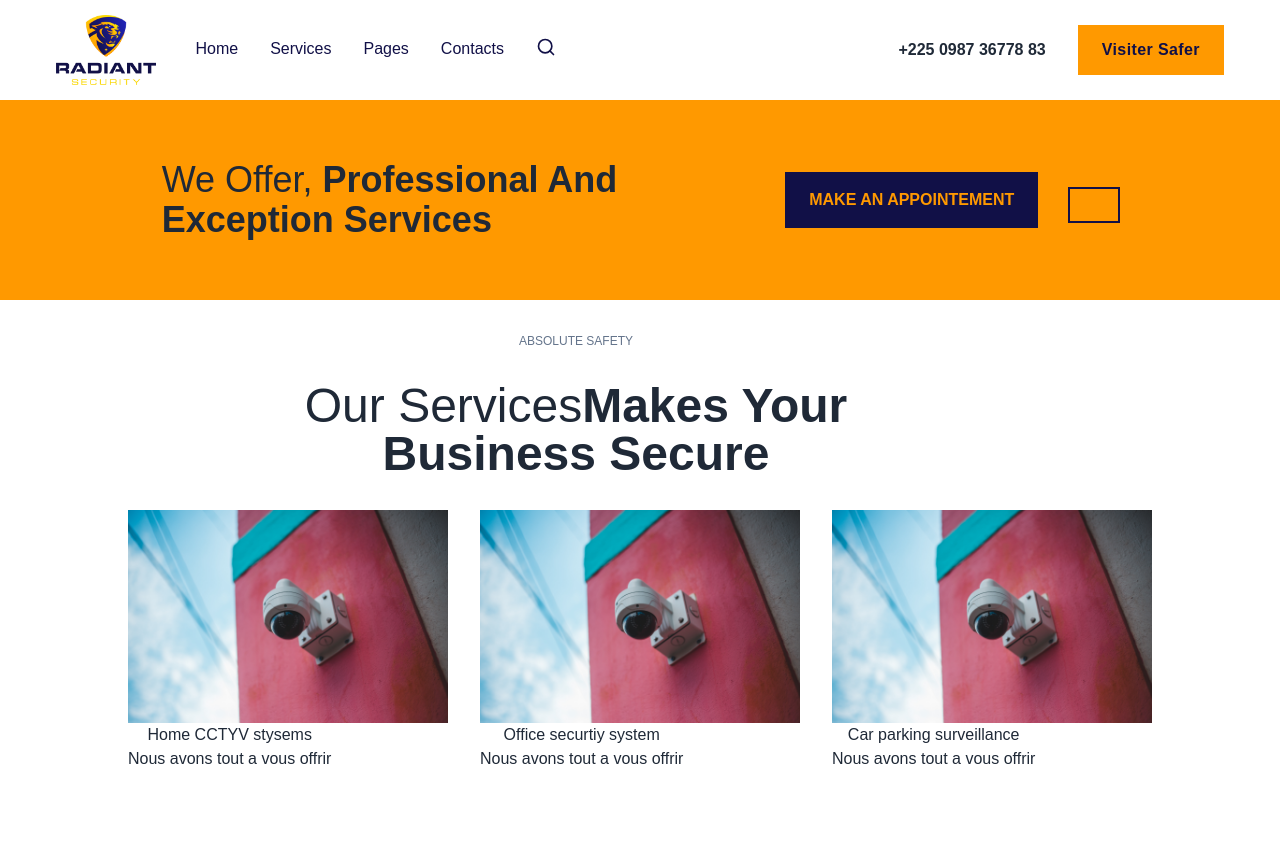
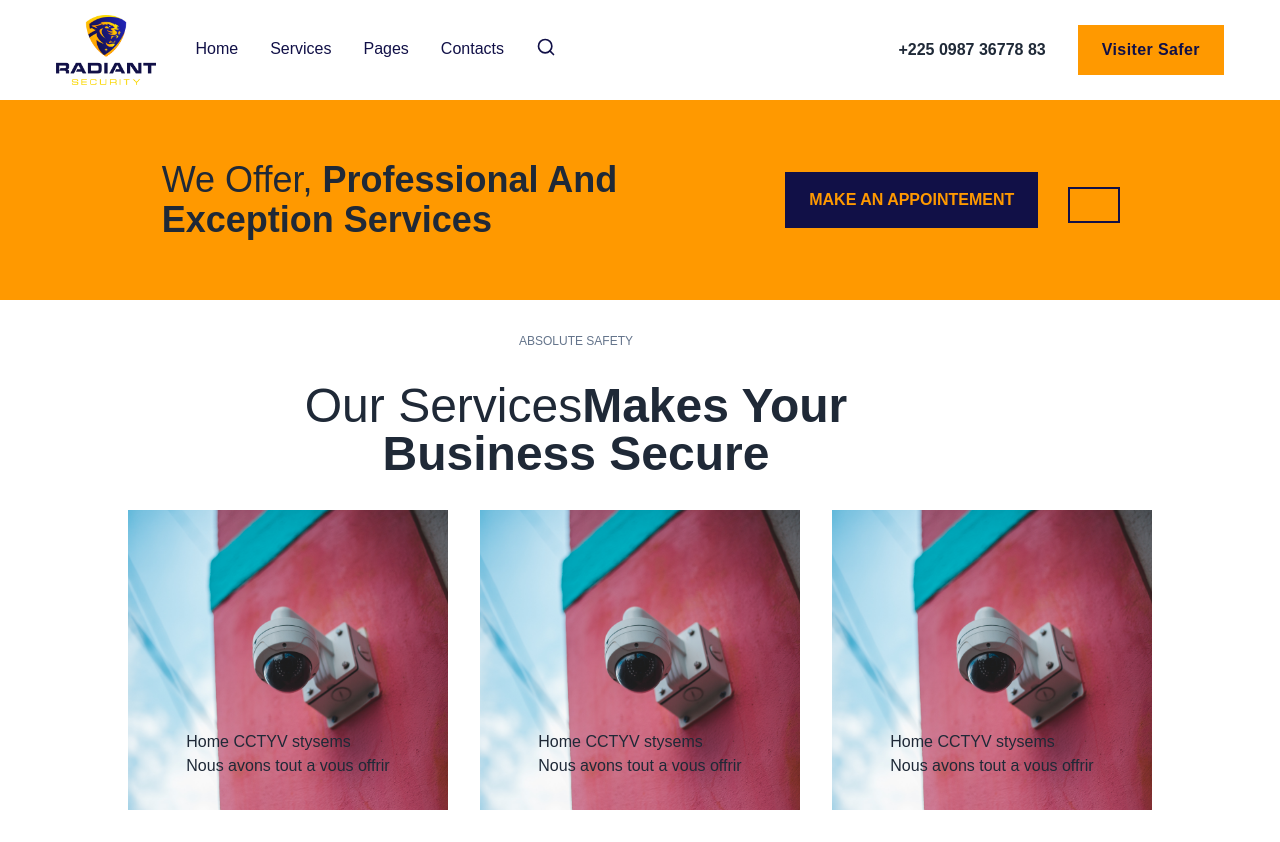
Before and after one commit to anoy1010/radiantAS, a React (Create React App) app: page / in a window 1280 px wide. Before the commit the page ends 800 px from the top, so only its background shows below. Built offline with nearby package versions, Linux system fonts and the light colour scheme; a web font is replaced by a local one.

Commit message:
ajout d'une modification sur la page service

```diff
--- a/package.json
+++ b/package.json
@@ -10,7 +10,7 @@
     "react": "^18.2.0",
     "react-dom": "^18.2.0",
     "react-icons": "^4.10.1",
-    "react-router-dom": "^6.14.2",
+    "react-router-dom": "^6.15.0",
     "react-scripts": "5.0.1",
     "swipe": "^1.7.7",
     "swiper": "^10.1.0",
--- a/src/Services.js
+++ b/src/Services.js
@@ -57,28 +57,24 @@ function ServP({sousTitre1, titre1, titre2, image1,image2,image3, imageTitle1, i
                     <h3 className='text-[#64748b] text-[12px] uppercase'>{sousTitre1}</h3>
                     <h2 className='text-5xl w-[700px] text-center   capitalize'>{titre1}<span className='font-bold'>{titre2}</span></h2>
                 </div>
-                <div className='grid grid-cols-3 px-32 place-items-center gap-8 '>
-                    <div className=' relative'>
-                        <img src={image1} className='w-screen h-full object-cover'/>
-                        <div className='absolute flex flex-col justify-center items-center '>
+                <div className='grid grid-cols-3 px-32 place-items-center gap-8 h-[300px]'>
+                    <div className=' bg-cover bg-center flex flex-col justify-end items-center'  style={{backgroundImage:`url(${image1})`, width: '100%', height: '100%'}}>
+                        <div className='mb-8'>
+                            <h1>{imageTitle1}</h1>
+                            <h4> {imageSousTitle1} </h4>
+                        </div>
+                    </div><div className=' bg-cover bg-center flex flex-col justify-end items-center  ' style={{backgroundImage:`url(${image1})`, width: '100%', height: '100%'}}>
+                        <div className='mb-8'>
+                            <h1>{imageTitle1}</h1>
+                            <h4> {imageSousTitle1} </h4>
+                        </div>
+                    </div><div className=' bg-cover bg-center flex flex-col justify-end items-center  ' style={{backgroundImage:`url(${image1})`, width: '100%', height: '100%'}}>
+                        <div className='mb-8'>
                             <h1>{imageTitle1}</h1>
                             <h4> {imageSousTitle1} </h4>
                         </div>
                     </div>
-                    <div className=' relative'>
-                        <img src={image2} className='w-screen h-full object-cover' />
-                        <div className='absolute flex flex-col justify-center items-center '>
-                            <h1>{imageTitle2}</h1>
-                            <h4> {imageSousTitle2} </h4>
-                        </div>
-                    </div>
-                    <div className=' relative'>
-                        <img src={image3} className='w-screen h-full object-cover' />
-                        <div className='absolute flex flex-col justify-center items-center '>
-                            <h1>{imageTitle3}</h1>
-                            <h4> {imageSousTitle3} </h4>
-                        </div>
-                    </div>
+
                 </div>
             </div>
         </div>
```
Also changed, not shown: 1 other file (tests, documents, lock files or other folders).
